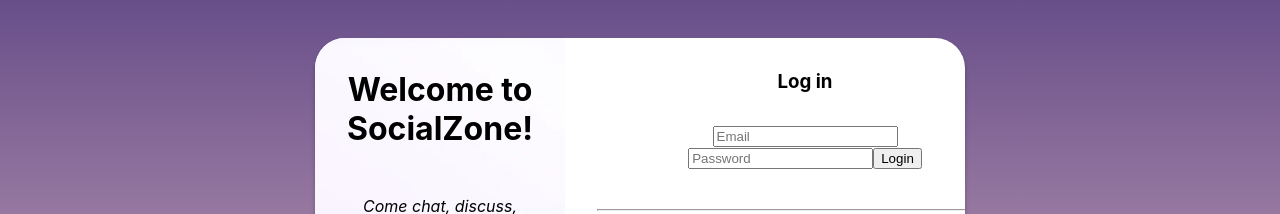
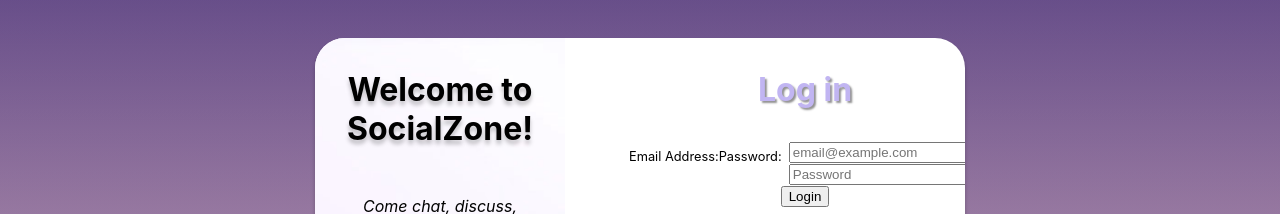
Before and after one commit to daiglewilliam13/socialzone01, a React (Create React App) app: page / in a window 1280 px wide. Shown: the part 122-336 px from the top of the page. Built offline with nearby package versions, Linux system fonts and the light colour scheme.

Commit message:
update form style

```diff
--- a/src/components/Login/Login.tsx
+++ b/src/components/Login/Login.tsx
@@ -11,8 +11,10 @@ const Login = () => (
             <h3>Log in</h3>
             <div className="form-wrapper" id="login-form">
                 <form>
-                    <input placeholder='Email' type="text"></input>
-                    <input placeholder='Password' type="password"></input>
+                    <label htmlFor="email">Email Address:</label>
+                    <input placeholder='email@example.com' type="text" name="email"></input>
+                    <label htmlFor="password">Password:</label>
+                    <input placeholder='Password' type="password" name="password"></input>
                     <button type='submit'>Login</button>
                 </form>
             </div>
--- a/src/components/Login/login.css
+++ b/src/components/Login/login.css
@@ -1,7 +1,9 @@
 @media screen and (min-width: 585px) {
 
-    h3{
-        margin:0;
+    label {
+        font-size: .8rem;
+        float: left;
+        margin-top: .5rem;
     }
 
     div#login-wrapper {
@@ -24,6 +26,7 @@
         font-size: 2rem;
         margin: 2rem auto;
         padding: 0 2rem;
+        text-shadow: 0px 4px 4px rgba(0, 0, 0, 0.25);
     }
 
     div#login-text-wrapper p {
@@ -35,4 +38,11 @@
         padding: 2rem 2rem;
     }
 
+    div#login-form h3 {
+        margin: 0 auto;
+        font-size: 2rem;
+        color: #C1B5F2;
+        text-shadow: 2px 2px 2px rgba(0, 0, 0, 0.43);
+    }
+
 }
```
